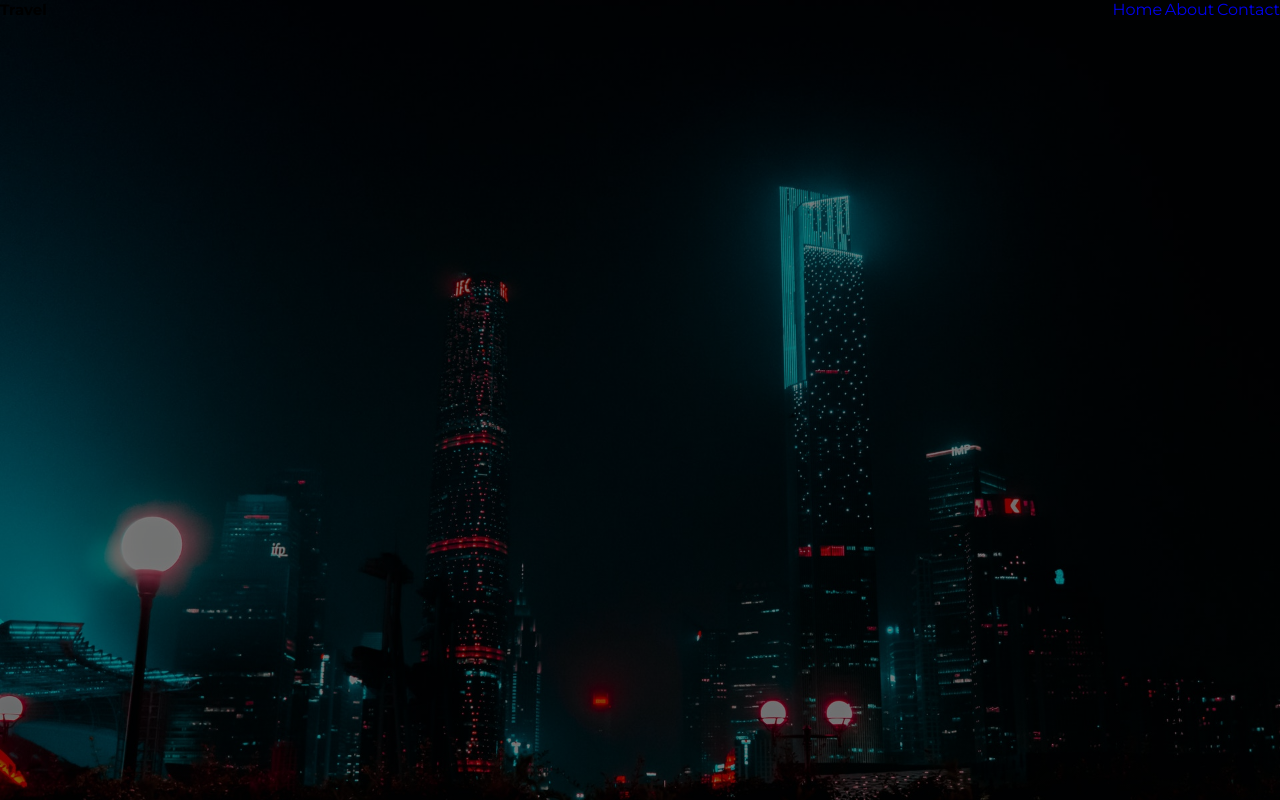
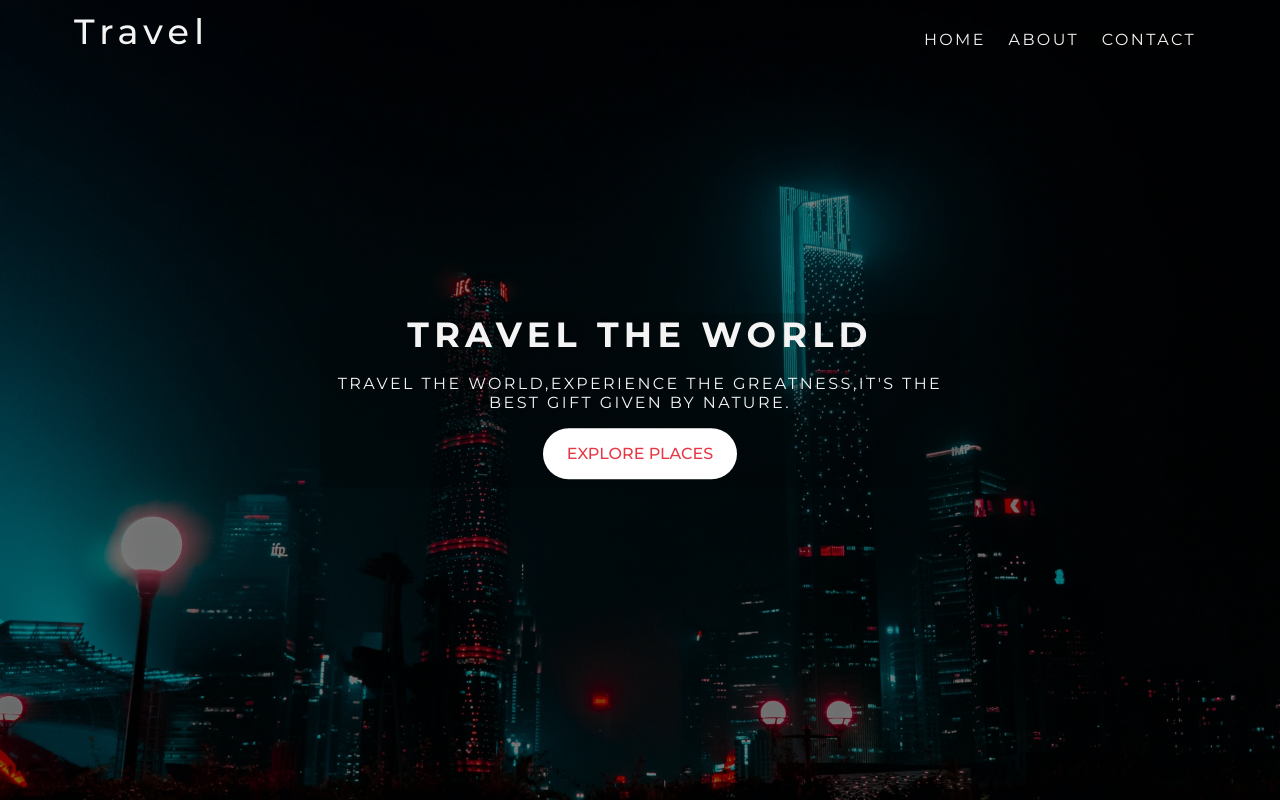
Before and after one commit to Madnote/Travel-Website, a plain HTML site: page index.html in a window 1280 px wide. Drawn offline with Linux system fonts and the light colour scheme.

Commit message:
header-complete

```diff
--- a/css/style.css
+++ b/css/style.css
@@ -35,12 +35,16 @@ body{
 }
 
 /* Navbar */
+.navbar{
+    padding: 1rem;
+}
 .navbar .logo{
     float: left;
 }
 
 .navbar .nav-list{
     float: right;
+    margin-top: 1rem;
 }
 .navbar::after{
     content: "";
@@ -50,12 +54,103 @@ body{
 
 .navbar .nav-list .nav-item{
     display: inline-block;
+    padding: 1rem;
+    text-transform: uppercase;
 }
 
 ul li{
     list-style: none;
 }
+
+.navbar a{
+    padding-bottom: 0.3rem;
+}
+.navbar a:link,
+.navbar a:visited{
+    color: #f4f4f4;
+}
+.navbar a:hover{
+    border-bottom: 1px solid #fff;
+}
 a{
     font-size: 1.6rem;
     text-decoration: none;
+
 }
+
+
+p ,li {
+    font-size: 1.6rem;
+    margin-bottom: 0.5em;
+    letter-spacing: 0.15em;
+}
+
+h1,h2,h3{
+    margin-bottom: 0.5em;
+    letter-spacing: 0.15em;
+    font-weight: 500
+}
+.header{
+    position: relative;
+}
+.header-content{
+    position: absolute;
+    top: 50%;
+    left: 50%;
+    transform: translate(-50%,-50%);
+    text-align: center;
+    background: linear-gradient(rgba(0,0,0,0.2),rgba(0,0,0,0.2));
+}
+.header-content h1{
+    text-transform: uppercase;
+    font-weight: 700;
+
+}
+.header-content p{
+    text-transform: uppercase;
+}
+
+/* Utitlity classes */
+
+.lg-heading{
+    font-size: 3.5rem;
+}
+
+.md-heading{
+    font-size: 2.2rem;
+}
+
+
+.text-red{
+    color: #e63946;
+}
+
+.text-light{
+    color: #f4f4f4;
+}
+
+.text-black{
+    color: #333;
+}
+.text-gray{
+    color: #555;
+}
+
+.container{
+    max-width: 1200px;
+    width: 90%;
+    margin: 0 auto;
+}
+
+.btn{
+    display: inline-block;
+    padding: 1em 1.5em;
+    font-weight: 500;
+    text-transform: uppercase;
+    margin: 0.5em 0;
+}
+
+.btn-primary{
+   background-color: #fff;
+   border-radius: 10em;
+}
--- a/index.html
+++ b/index.html
@@ -11,14 +11,22 @@
 
     <!-- header section -->
     <header class="header">
+        <div class="container">
         <nav class="navbar">
-            <h1 class="logo">Travel</h1>
+            <h1 class="logo lg-heading text-light">Travel</h1>
             <ul class="nav-list">
                 <li class="nav-item"><a href="./index.html">Home</a></li>
                 <li class="nav-item"><a href="./about.html">About</a></li>
                 <li class="nav-item"><a href="./contact.html">Contact</a></li>
             </ul>
         </nav>
+        </div>
+
+        <div class="header-content">
+            <h1 class="lg-heading text-light">Travel the World</h1>
+            <p class="text-light">Travel the world,Experience the greatness,it's the best gift given by nature.</p>
+            <a href="#" class="btn btn-primary text-red">Explore Places</a>
+        </div>
     </header>
 </body>
 </html>
```
